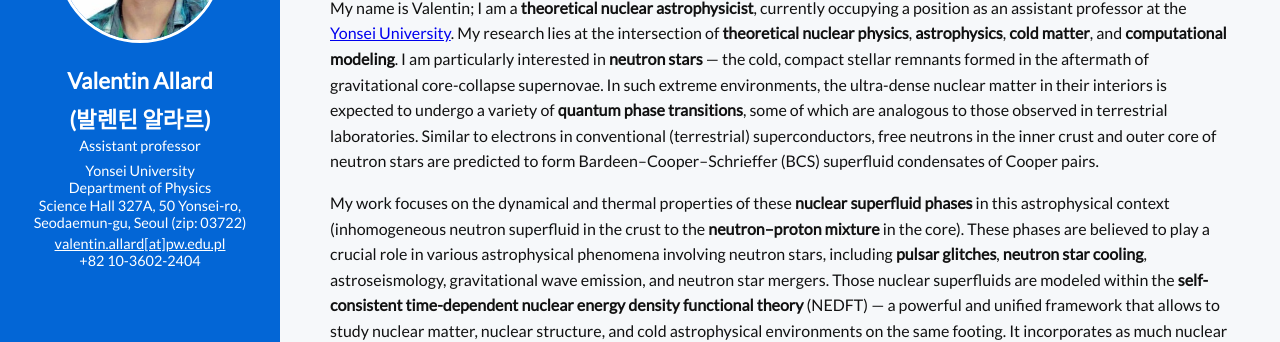
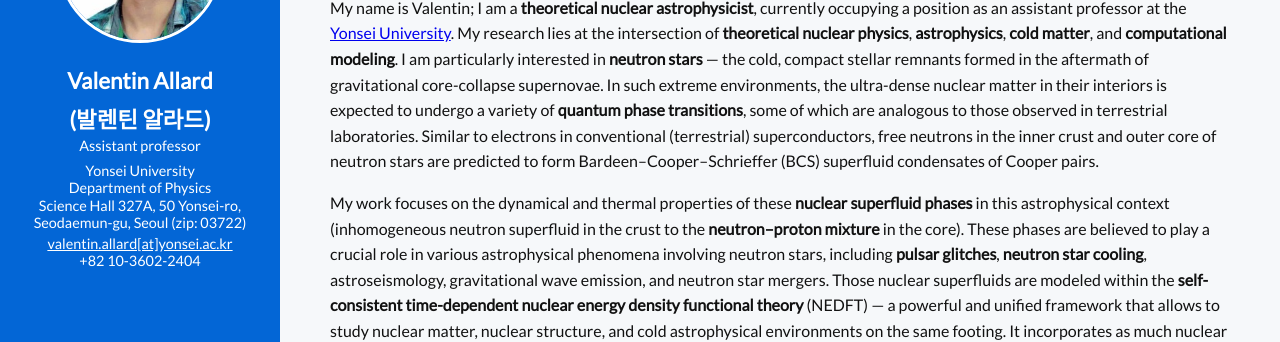
Before and after one commit to V-allard/V-allard.github.io, a Jekyll site: the page index.html, which Jekyll copies as it is, in a window 1280 px wide. Shown: the part 155-497 px from the top of the page. Built offline with Jekyll 4.4.1, drawn with Linux system fonts in a browser that asks for light colours.

Commit message:
Update index.html

```diff
--- a/index.html
+++ b/index.html
@@ -145,14 +145,14 @@
     <img src="/assets/images/PhotoCV.png" alt="Valentin Allard">
     <div>
       <h1>Valentin Allard</h1>
-      <h1>(발렌틴 알라르)</h1>
+      <h1>(발렌틴 알라드)</h1>
       <p>Assistant professor</p>
 
       <div style="font-size: 0.9rem; color: white; line-height: 1.2; margin-top: 0.5rem; text-align: center;">
       <p style="margin: 0;">Yonsei University</p>
       <p style="margin: 0;">Department of Physics</p>
       <p style="margin: 0;">Science Hall 327A, 50 Yonsei-ro, Seodaemun-gu, Seoul (zip: 03722)</p>
-      <p style="margin: 0.2rem 0 0;"><a href="mailto:valentin.allard@pw.edu.pl" style="color: white; text-decoration: underline;">valentin.allard[at]pw.edu.pl</a></p>
+      <p style="margin: 0.2rem 0 0;"><a href="mailto:valentin.allard@yonsei.ac.kr" style="color: white; text-decoration: underline;">valentin.allard[at]yonsei.ac.kr</a></p>
       <p style="margin: 0;">+82 10-3602-2404</p>
       </div>
     </div>
```
